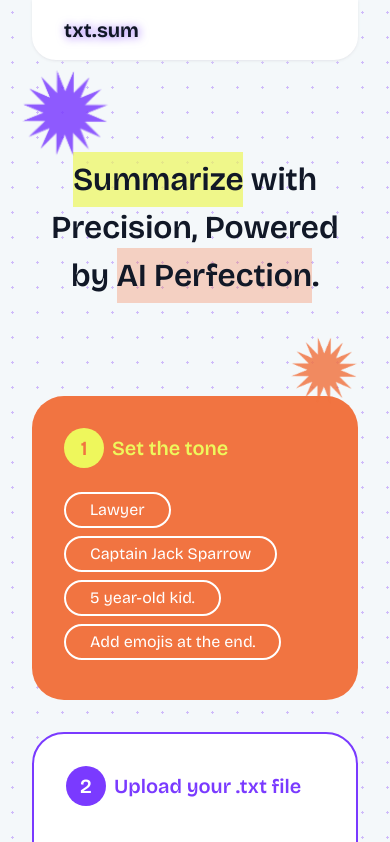
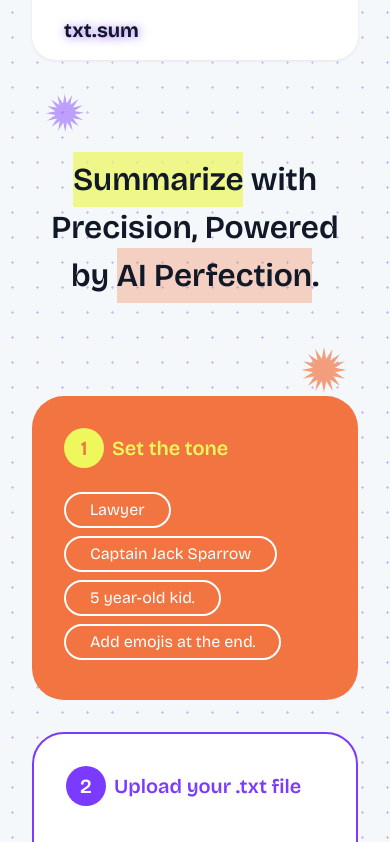
Before and after one commit to Aljhsrdnl/summarizer, a Next.js app: page / in a window 390 px wide. Shown: the top 842 px of the page. Built offline with nearby package versions, Linux system fonts and the light colour scheme.

Commit message:
feat: add motion transition:

```diff
--- a/src/pages/index.tsx
+++ b/src/pages/index.tsx
@@ -1,9 +1,8 @@
-import exportAsImage from "@/utils/downloadImage";
 import { ChangeEvent, useEffect, useReducer, useRef, useState } from "react";
 import Head from "next/head";
-import summarizer from "@/utils/summarizer";
 import Link from "next/link";
 import Image from "next/image";
+import { motion } from "framer-motion";
 import { twMerge } from "tailwind-merge";
 
 type AppState = {
@@ -114,37 +113,64 @@ export default function Home() {
       </Head>
       <div className="max-w-7xl mx-auto px-[2rem] lg:px-[4rem] w-full h-full ">
         <div className="relative">
-          <Image
+          <motion.img
+            initial={{ opacity: 0, scale: 0 }}
+            animate={{ opacity: 1, scale: 1, rotate: -180 }}
+            transition={{
+              delay: 2.2,
+              repeat: Infinity,
+              repeatType: "reverse",
+              duration: 2,
+            }}
             src="/assets/shape-1.png"
-            width={130}
-            height={130}
             alt="geometric shape"
-            className="absolute lg:top-20 top-12 -left-8 lg:left-0 animate-pulse"
+            className="absolute lg:top-20 top-12 -left-8 lg:left-0 animate-pulse w-[130px]"
           />
-          <Image
+          <motion.img
+            initial={{ opacity: 0, scale: 0 }}
+            animate={{ opacity: 1, scale: 1, rotate: 180 }}
+            transition={{
+              delay: 2.6,
+              repeat: Infinity,
+              repeatType: "reverse",
+              duration: 2,
+            }}
             src="/assets/shape-2.png"
-            width={100}
-            height={100}
             alt="geometric shape"
-            className="absolute lg:top-[12em] lg:right-4 top-[20em] -right-4 animate-pulse"
+            className="absolute lg:top-[12em] lg:right-4 top-[20em] -right-4  w-[100px]"
           />
         </div>
         <div className="w-full h-full">
-          <div className="bg-white py-[1rem] px-[2rem] rounded-br-3xl rounded-bl-3xl shadow shadow-gray-200 sticky">
+          <motion.div
+            initial={{ y: -60 }}
+            animate={{ y: 0 }}
+            transition={{ delay: 1.4, type: "spring", bounce: 0.6 }}
+            className="bg-white py-[1rem] px-[2rem] rounded-br-3xl rounded-bl-3xl shadow shadow-gray-200 sticky"
+          >
             <h3 className="text-gray-900 font-bold text-xl drop-shadow-[1px_1px_5px_rgba(122,58,255,0.75)]">
               {" "}
               txt.sum
             </h3>
-          </div>
-          <h3 className="text-[2em] md:text-[3em] lg:text-[4em] text-gray-900 font-semibold my-24 text-center">
+          </motion.div>
+          <motion.h3
+            initial={{ scale: 2, opacity: 0 }}
+            animate={{ scale: 1, opacity: 1 }}
+            transition={{ delay: 0.4 }}
+            className="text-[2em] md:text-[3em] lg:text-[4em] text-gray-900 font-semibold my-24 text-center"
+          >
             <span className="py-2 bg-[#eef75c]/70">Summarize</span> with{" "}
             <span className="py-2 hover:bg-[#7a3aff]/50">Precision,</span>{" "}
             Powered by{" "}
             <span className="py-2 bg-[#f17441]/30">AI Perfection</span>.
-          </h3>
+          </motion.h3>
           <div className="flex flex-col gap-y-8 lg:flex-row lg:gap-x-8">
             {/* Set the tone */}
-            <div className="w-full lg:w-1/3 bg-[#f17441] rounded-[2rem] p-[2rem]">
+            <motion.div
+              initial={{ opacity: 0, y: 20 }}
+              animate={{ opacity: 1, y: 0 }}
+              transition={{ delay: 1.6 }}
+              className="w-full lg:w-1/3 bg-[#f17441] rounded-[2rem] p-[2rem]"
+            >
               <div className="flex items-center gap-x-2 mb-6">
                 <div className="w-[2.5rem] h-[2.5rem] rounded-full bg-[#eef75c] flex items-center justify-center ">
                   <p className="text-xl lg:text-2xl font-semibold text-[#f17441]">
@@ -209,9 +235,14 @@ export default function Home() {
                   Add emojis at the end.
                 </button>
               </div>
-            </div>
+            </motion.div>
             {/* Upload txt file */}
-            <div className="w-full lg:w-2/3 bg-white rounded-[2rem] p-[2rem] border-2 border-[#7a3aff] bg-[#7a3aff]/30 lg:bg-[#7a3aff]/20">
+            <motion.div
+              initial={{ opacity: 0, y: 20 }}
+              animate={{ opacity: 1, y: 0 }}
+              transition={{ delay: 2.1 }}
+              className="w-full lg:w-2/3 bg-white rounded-[2rem] p-[2rem] border-2 border-[#7a3aff] bg-[#7a3aff]/30 lg:bg-[#7a3aff]/20"
+            >
               <div className="flex items-center gap-x-2">
                 <div className="w-[2.5rem] h-[2.5rem] rounded-full bg-[#7a3aff] flex items-center justify-center">
                   <p className="text-xl lg:text-2xl font-semibold text-white">
@@ -247,7 +278,7 @@ export default function Home() {
                   </button>
                 </label>
               </div>
-            </div>
+            </motion.div>
           </div>
           {/* <p>Upload a .txt file and generate a summary.</p> */}
 
```
